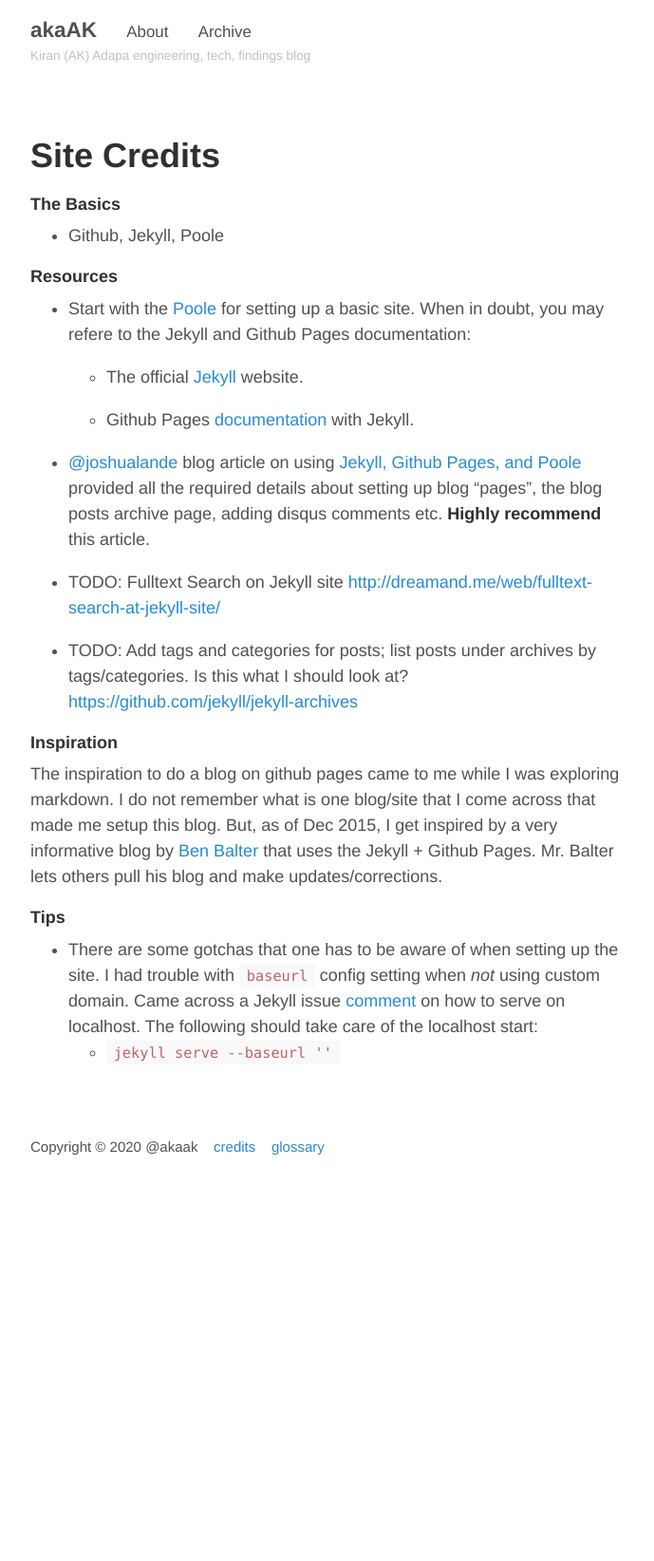
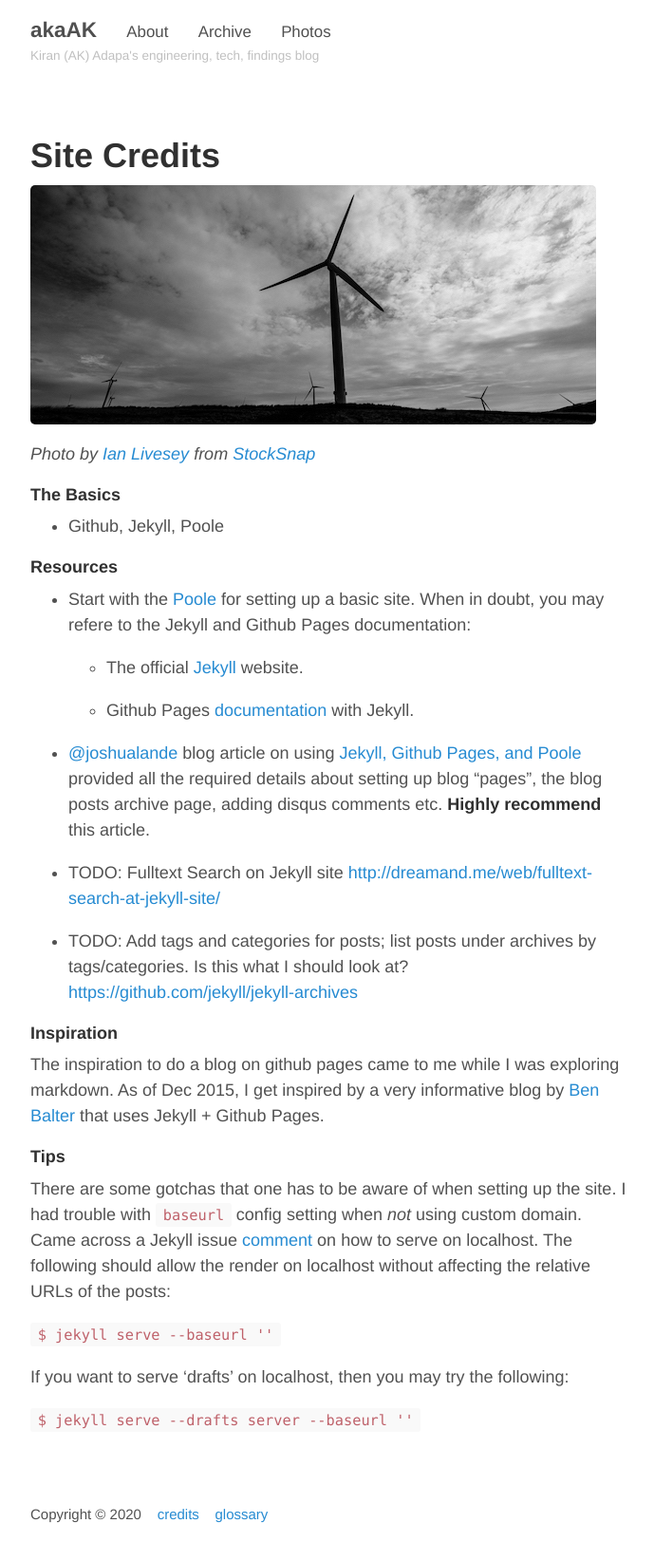
Before and after one commit to akaak/blog, a Jekyll site: the page built from credits.md, in a window 1280 px wide. Shown: the whole page at 95% size, without its empty margins (293-982 px from the left). Built offline with Jekyll 4.4.1, drawn with Linux system fonts in a browser that asks for light colours; before the commit the page ends 1257 px from its top, so only the background shows below that.

Commit message:
add images; prepare drafts

```diff
--- a/_config.yml
+++ b/_config.yml
@@ -7,7 +7,7 @@ permalink:           pretty
 
 # Setup
 title:               akaAK
-tagline:             Kiran (AK) Adapa engineering, tech, findings blog
+tagline:             Kiran (AK) Adapa's engineering, tech, findings blog
 paginate:            1
 url:                 http://akaak.github.io/blog/
 baseurl:             http://akaak.github.io/blog
@@ -38,4 +38,5 @@ github:
 pages_list:
   About: '/about/'
   Archive: '/archive/'
+  Photos: '/photos/'
   #Feed: '/atom.xml'
--- a/_layouts/default.html
+++ b/_layouts/default.html
@@ -31,7 +31,7 @@
 
       <footer class="footer">
         <small>
-          Copyright &copy; <time datetime="{{ site.time | date_to_xmlschema }}">{{ site.time | date: '%Y' }}</time> @akaak  &nbsp;&nbsp;
+          Copyright &copy; <time datetime="{{ site.time | date_to_xmlschema }}">{{ site.time | date: '%Y' }}</time>  &nbsp;&nbsp;
           <a href="{{site.baseurl}}/credits">credits</a> &nbsp;&nbsp;
           <a href="{{site.baseurl}}/glossary">glossary</a>
         </small>
--- a/credits.md
+++ b/credits.md
@@ -3,6 +3,10 @@ layout: page
 title: Site Credits
 ---
 
+
+![black and white windmill - AK Blog Credits](/assets/img/bnw-windmill.jpg)
+
+_Photo by <a href="https://stocksnap.io/author/ianlivesey">Ian Livesey</a> from <a href="https://stocksnap.io">StockSnap</a>_
 
 
 #### The Basics
@@ -20,7 +24,7 @@ title: Site Credits
 	- Github Pages [documentation](https://help.github.com/articles/using-jekyll-with-pages/) with Jekyll.
 
 
-- [@joshualande](http://twitter.com/joshualande) blog article on using [Jekyll, Github Pages, and Poole](http://joshualande.com/jekyll-github-pages-poole/) provided all the required details about setting up blog "pages", the blog posts archive page, adding disqus comments etc. **Highly recommend** this article.
+- [@joshualande](http://twitter.com/joshualande) blog article on using [Jekyll, Github Pages, and Poole](http://joshualande.com/jekyll-github-pages-poole) provided all the required details about setting up blog "pages", the blog posts archive page, adding disqus comments etc. **Highly recommend** this article.
 
 - TODO: Fulltext Search on Jekyll site <http://dreamand.me/web/fulltext-search-at-jekyll-site/>
 
@@ -29,10 +33,15 @@ Is this what I should look at? <https://github.com/jekyll/jekyll-archives>
 
 #### Inspiration
 
-The inspiration to do a blog on github pages came to me while I was exploring markdown. I do not remember what is one blog/site that I come across that made me setup this blog. But, as of Dec 2015, I get inspired by a very informative blog by [Ben Balter](https://github.com/benbalter/benbalter.github.com) that uses the Jekyll + Github Pages. Mr. Balter lets others pull his blog and make updates/corrections.
+The inspiration to do a blog on github pages came to me while I was exploring markdown. As of Dec 2015, I get inspired by a very informative blog by [Ben Balter](https://github.com/benbalter/benbalter.github.com) that uses Jekyll + Github Pages.
 
 
 #### Tips
 
-- There are some gotchas that one has to be aware of when setting up the site. I had trouble with `baseurl` config setting when _not_ using custom domain. Came across a Jekyll issue [comment](https://github.com/jekyll/jekyll/issues/332#issuecomment-18952908) on how to serve on localhost. The following should take care of the localhost start:
-	-	`jekyll serve --baseurl '' `
+There are some gotchas that one has to be aware of when setting up the site. I had trouble with `baseurl` config setting when _not_ using custom domain. Came across a Jekyll issue [comment](https://github.com/jekyll/jekyll/issues/332#issuecomment-18952908) on how to serve on localhost. The following should allow the render on localhost without affecting the relative URLs of the posts:
+
+  `$ jekyll serve --baseurl '' `
+
+If you want to serve 'drafts' on localhost, then you may try the following:
+
+  `$ jekyll serve --drafts server --baseurl ''`
```
Also changed, not shown: _drafts/draft0.md (deleted, +0 -13 lines), _posts/2020-06-03-post2.md (added, +6 -0 lines), _posts/2020-12-26-prety-good-privacy.md (added, +70 -0 lines), about.md (+7 -6 lines), archive.md (+1 -1 lines), assets/img/images.txt (added, +14 -0 lines), photos.md (added, +12 -0 lines), assets/beach-bikes.jpg (added), assets/bench-boardwalk.jpg (added), assets/bike-mountain.jpg (added), assets/img/bnw-windmill.jpg (added).
